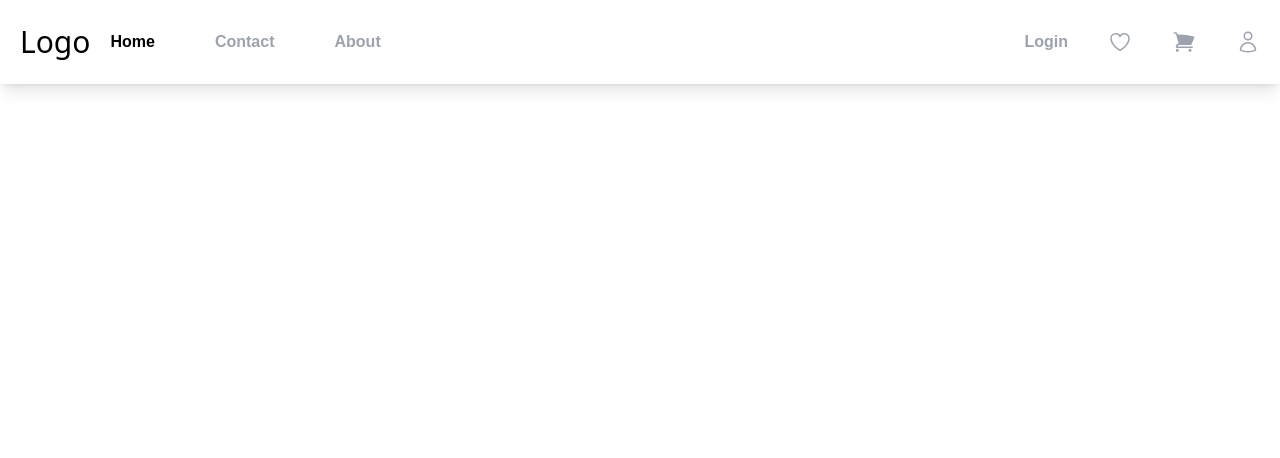
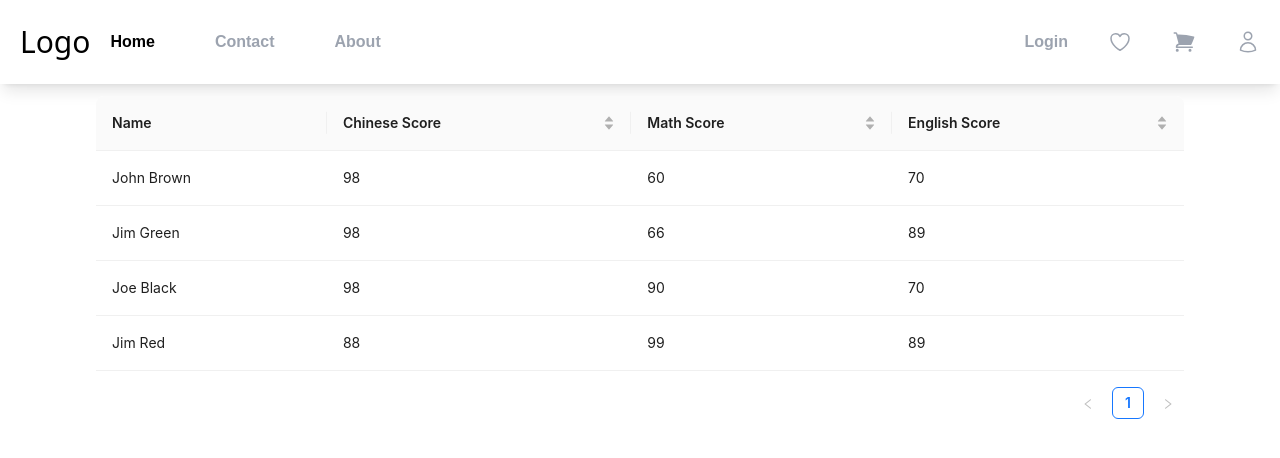
Before and after one commit to Meadow-drafts/ecommerce-react, a React (Vite) app: page /cart in a window 1280 px wide. Shown: the top 458 px of the page. Built offline with nearby package versions, Linux system fonts and the light colour scheme.

Commit message:
updates ,  header not fixed yet

```diff
--- a/package.json
+++ b/package.json
@@ -11,6 +11,7 @@
   },
   "dependencies": {
     "@heroicons/react": "^2.0.18",
+    "antd": "^5.9.2",
     "react": "^18.2.0",
     "react-dom": "^18.2.0",
     "react-responsive-carousel": "^3.2.23",
--- a/src/App.jsx
+++ b/src/App.jsx
@@ -14,7 +14,7 @@ import Blog from "./pages/Blog";
 import Footer from "./components/Footer";
 import Login from "./pages/Login";
 import WishList from "./pages/Wishlist";
-
+import Cart from "./pages/Cart";
 function App() {
   const [count, setCount] = useState(0);
 
@@ -29,6 +29,7 @@ function App() {
           <Route path="/blog" element={<Blog />}></Route>
           <Route path="/login" element={<Login />}></Route>
           <Route path="/wishlist" element={<WishList />}></Route>
+          <Route path="/cart" element={<Cart />}></Route>
         </Routes>
       </Router>
     </>
--- a/src/components/Explore.jsx
+++ b/src/components/Explore.jsx
@@ -18,7 +18,7 @@ function Explore() {
   };
   return (
     <>
-      <section id="latest" class="text-gray-600 body-font overflow-hidden">
+      <section id="latest" class="">
         <div class="container px-2 py-24 mx-auto">
           <div className="flex justify-between">
             <h3 className="text-left mb-5 text-2xl font-semibold text-black">
--- a/src/components/Header.jsx
+++ b/src/components/Header.jsx
@@ -51,7 +51,7 @@ const Header = () => {
   const [toggleCategories, setToggleCategories] = useState(false);
 
   return (
-    <nav className="w-full shadow-lg flex py-6 px-5 justify-between items-center navbar">
+    <nav className="w-full z-index fixed top-0 shadow-lg flex  py-6 px-5 bg-white justify-between items-center navbar">
       {/* Logo */}
       <Link to="/">
         <h1 className="text-3xl text-black">Logo</h1>
--- /dev/null
+++ b/src/pages/Cart.jsx
@@ -0,0 +1,75 @@
+import { Table } from 'antd';
+const columns = [
+  {
+    title: 'Name',
+    dataIndex: 'name',
+  },
+  {
+    title: 'Chinese Score',
+    dataIndex: 'chinese',
+    sorter: {
+      compare: (a, b) => a.chinese - b.chinese,
+      multiple: 3,
+    },
+  },
+  {
+    title: 'Math Score',
+    dataIndex: 'math',
+    sorter: {
+      compare: (a, b) => a.math - b.math,
+      multiple: 2,
+    },
+  },
+  {
+    title: 'English Score',
+    dataIndex: 'english',
+    sorter: {
+      compare: (a, b) => a.english - b.english,
+      multiple: 1,
+    },
+  },
+];
+const data = [
+  {
+    key: '1',
+    name: 'John Brown',
+    chinese: 98,
+    math: 60,
+    english: 70,
+  },
+  {
+    key: '2',
+    name: 'Jim Green',
+    chinese: 98,
+    math: 66,
+    english: 89,
+  },
+  {
+    key: '3',
+    name: 'Joe Black',
+    chinese: 98,
+    math: 90,
+    english: 70,
+  },
+  {
+    key: '4',
+    name: 'Jim Red',
+    chinese: 88,
+    math: 99,
+    english: 89,
+  },
+];
+const onChange = (pagination, filters, sorter, extra) => {
+  console.log('params', pagination, filters, sorter, extra);
+};
+
+function Cart(){
+    return(
+        <>
+        <div className='p-24'>
+        <Table columns={columns} dataSource={data} onChange={onChange} />
+        </div>
+        </>
+    )
+}
+export default Cart;
```
Also changed, not shown: 1 other file (tests, documents, lock files or other folders).
